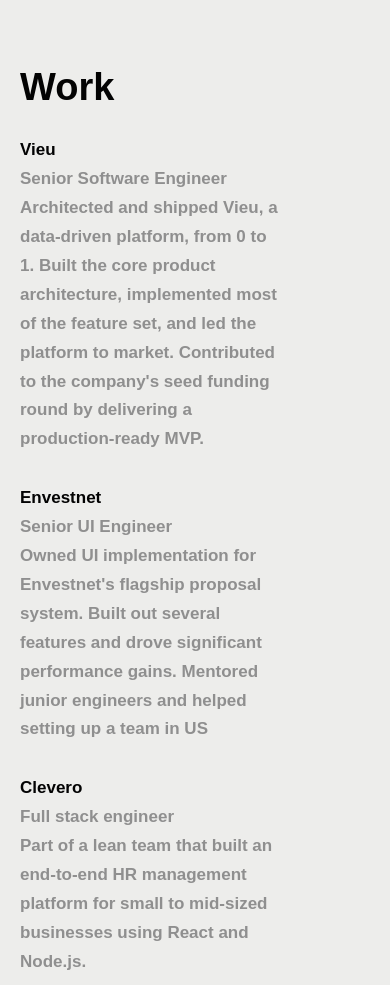
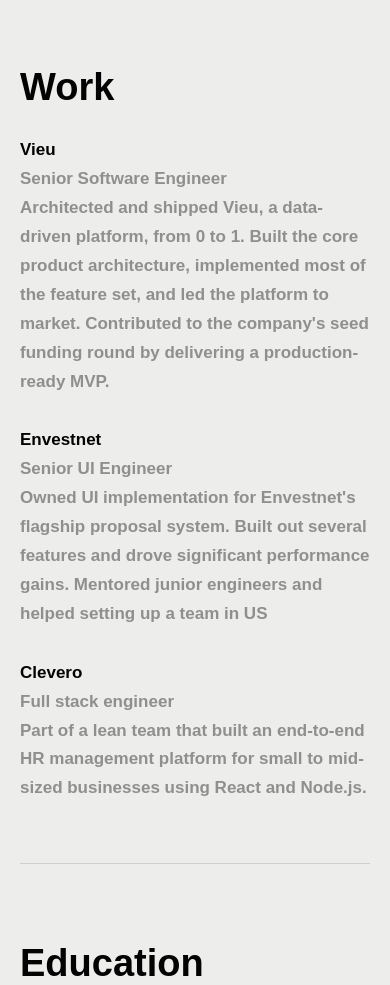
Before and after one commit to gintu/gintu.github.io, an Astro site: page / in a window 390 px wide. Shown: the part 3100-4085 px from the top of the page. Built offline with nearby package versions, Linux system fonts and the light colour scheme; Astro itself is replaced by a stand-in of ours; a web font is replaced by a local one.

Commit message:
more refinements

```diff
--- a/astro.config.mjs
+++ b/astro.config.mjs
@@ -2,4 +2,5 @@ import { defineConfig } from 'astro/config';
 
 export default defineConfig({
   output: 'static',
+  base: '/v2',
 });
--- a/package.json
+++ b/package.json
@@ -10,7 +10,7 @@
     "dev": "astro dev",
     "build": "astro build",
     "preview": "astro preview",
-    "deploy": "astro build && gh-pages -d dist"
+    "deploy": "astro build && gh-pages -d dist --dest v2 --nojekyll"
   },
   "dependencies": {
     "astro": "^5.3.0"
--- a/src/layouts/Layout.astro
+++ b/src/layouts/Layout.astro
@@ -2,8 +2,9 @@
 interface Props {
   title?: string;
 }
-const { title = 'Gintu Tom' } = Astro.props;
+const { title = "Gintu Tom" } = Astro.props;
 ---
+
 <!doctype html>
 <html lang="en">
   <head>
@@ -25,16 +26,16 @@ const { title = 'Gintu Tom' } = Astro.props;
 <style is:global>
   /* Self-hosted Fonts */
   @font-face {
-    font-family: 'Manrope';
-    src: url('/fonts/manrope-v20-latin-600.woff2') format('woff2');
+    font-family: "Manrope";
+    src: url("/fonts/manrope-v20-latin-600.woff2") format("woff2");
     font-weight: 600;
     font-style: normal;
     font-display: swap;
   }
 
   @font-face {
-    font-family: 'Manrope';
-    src: url('/fonts/manrope-v20-latin-800.woff2') format('woff2');
+    font-family: "Manrope";
+    src: url("/fonts/manrope-v20-latin-800.woff2") format("woff2");
     font-weight: 800;
     font-style: normal;
     font-display: swap;
@@ -44,31 +45,99 @@ const { title = 'Gintu Tom' } = Astro.props;
   :root {
     --main-color: #8f8f8f;
     --second-color: #030303;
-    --third-color: #EA728C;
+    --third-color: #ea728c;
     --background-color: #ededeb;
 
     /* Breakpoints */
-    --phone-xs: 20em;    /* 320px */
-    --phone: 37.5em;     /* 600px */
+    --phone-xs: 20em; /* 320px */
+    --phone: 37.5em; /* 600px */
     --tab-port: 56.25em; /* 900px */
-    --tab-land: 75em;    /* 1200px */
+    --tab-land: 75em; /* 1200px */
     --big-desktop: 112.5em; /* 1800px */
   }
 
   /* Reset */
-  html, body, div, span, applet, object, iframe,
-  h1, h2, h3, h4, h5, h6, p, blockquote, pre,
-  a, abbr, acronym, address, big, cite, code,
-  del, dfn, em, img, ins, kbd, q, s, samp,
-  small, strike, strong, sub, sup, tt, var,
-  b, u, i, center,
-  dl, dt, dd, ol, ul, li,
-  fieldset, form, label, legend,
-  table, caption, tbody, tfoot, thead, tr, th, td,
-  article, aside, canvas, details, embed,
-  figure, figcaption, footer, header, hgroup,
-  menu, nav, output, ruby, section, summary,
-  time, mark, audio, video {
+  html,
+  body,
+  div,
+  span,
+  applet,
+  object,
+  iframe,
+  h1,
+  h2,
+  h3,
+  h4,
+  h5,
+  h6,
+  p,
+  blockquote,
+  pre,
+  a,
+  abbr,
+  acronym,
+  address,
+  big,
+  cite,
+  code,
+  del,
+  dfn,
+  em,
+  img,
+  ins,
+  kbd,
+  q,
+  s,
+  samp,
+  small,
+  strike,
+  strong,
+  sub,
+  sup,
+  tt,
+  var,
+  b,
+  u,
+  i,
+  center,
+  dl,
+  dt,
+  dd,
+  ol,
+  ul,
+  li,
+  fieldset,
+  form,
+  label,
+  legend,
+  table,
+  caption,
+  tbody,
+  tfoot,
+  thead,
+  tr,
+  th,
+  td,
+  article,
+  aside,
+  canvas,
+  details,
+  embed,
+  figure,
+  figcaption,
+  footer,
+  header,
+  hgroup,
+  menu,
+  nav,
+  output,
+  ruby,
+  section,
+  summary,
+  time,
+  mark,
+  audio,
+  video {
     margin: 0;
     padding: 0;
     border: 0;
@@ -77,22 +146,47 @@ const { title = 'Gintu Tom' } = Astro.props;
     vertical-align: baseline;
   }
 
-  article, aside, details, figcaption, figure,
-  footer, header, hgroup, menu, nav, section {
+  article,
+  aside,
+  details,
+  figcaption,
+  figure,
+  footer,
+  header,
+  hgroup,
+  menu,
+  nav,
+  section {
     display: block;
   }
 
-  body { line-height: 1; }
-  ol, ul { list-style: none; }
-  blockquote, q { quotes: none; }
-  blockquote:before, blockquote:after,
-  q:before, q:after { content: ''; content: none; }
-  table { border-collapse: collapse; border-spacing: 0; }
+  body {
+    line-height: 1;
+  }
+  ol,
+  ul {
+    list-style: none;
+  }
+  blockquote,
+  q {
+    quotes: none;
+  }
+  blockquote:before,
+  blockquote:after,
+  q:before,
+  q:after {
+    content: "";
+    content: none;
+  }
+  table {
+    border-collapse: collapse;
+    border-spacing: 0;
+  }
 
   /* Base */
   html {
     font-size: 62.5%;
-    font-family: 'Manrope', sans-serif;
+    font-family: "Manrope", sans-serif;
     font-weight: 400;
   }
 
@@ -152,8 +246,12 @@ const { title = 'Gintu Tom' } = Astro.props;
     width: 100%;
   }
 
-  .col-span-4 { grid-column: span 4; }
-  .col-span-8 { grid-column: span 8; }
+  .col-span-4 {
+    grid-column: span 4;
+  }
+  .col-span-8 {
+    grid-column: span 8;
+  }
 
   .col-8-grid {
     display: grid;
@@ -200,7 +298,12 @@ const { title = 'Gintu Tom' } = Astro.props;
   }
 
   @media only screen and (max-width: 31.25em) {
-    .col-span-2 { display: none; }
-    .col-span-8 { grid-column: span 12; }
+    .col-span-2 {
+      display: none;
+    }
+
+    .col-span-6 {
+      grid-column: span 12;
+    }
   }
 </style>
--- a/src/styles/globals.css
+++ /dev/null
@@ -1,299 +0,0 @@
-/* Self-hosted Fonts */
-@font-face {
-  font-family: 'Manrope';
-  src: url('/src/fonts/manrope-v20-latin-600.woff2') format('woff2');
-  font-weight: 600;
-  font-style: normal;
-  font-display: swap;
-}
-
-@font-face {
-  font-family: 'Manrope';
-  src: url('/src/fonts/manrope-v20-latin-800.woff2') format('woff2');
-  font-weight: 800;
-  font-style: normal;
-  font-display: swap;
-}
-
-/* CSS Variables */
-:root {
-  --main-color: #8f8f8f;
-  --second-color: #030303;
-  --third-color: #EA728C;
-  --background-color: #ededeb;
-
-  /* Breakpoints */
-  --phone-xs: 20em;
-  /* 320px */
-  --phone: 37.5em;
-  /* 600px */
-  --tab-port: 56.25em;
-  /* 900px */
-  --tab-land: 75em;
-  /* 1200px */
-  --big-desktop: 112.5em;
-  /* 1800px */
-}
-
-/* Resets */
-/* http://meyerweb.com/eric/tools/css/reset/
-   v2.0 | 20110126
-   License: none (public domain)
-*/
-
-html,
-body,
-div,
-span,
-applet,
-object,
-iframe,
-h1,
-h2,
-h3,
-h4,
-h5,
-h6,
-p,
-blockquote,
-pre,
-a,
-abbr,
-acronym,
-address,
-big,
-cite,
-code,
-del,
-dfn,
-em,
-img,
-ins,
-kbd,
-q,
-s,
-samp,
-small,
-strike,
-strong,
-sub,
-sup,
-tt,
-var,
-b,
-u,
-i,
-center,
-dl,
-dt,
-dd,
-ol,
-ul,
-li,
-fieldset,
-form,
-label,
-legend,
-table,
-caption,
-tbody,
-tfoot,
-thead,
-tr,
-th,
-td,
-article,
-aside,
-canvas,
-details,
-embed,
-figure,
-figcaption,
-footer,
-header,
-hgroup,
-menu,
-nav,
-output,
-ruby,
-section,
-summary,
-time,
-mark,
-audio,
-video {
-  margin: 0;
-  padding: 0;
-  border: 0;
-  font-size: 100%;
-  font: inherit;
-  vertical-align: baseline;
-}
-
-/* HTML5 display-role reset for older browsers */
-article,
-aside,
-details,
-figcaption,
-figure,
-footer,
-header,
-hgroup,
-menu,
-nav,
-section {
-  display: block;
-}
-
-body {
-  line-height: 1;
-}
-
-ol,
-ul {
-  list-style: none;
-}
-
-blockquote,
-q {
-  quotes: none;
-}
-
-blockquote:before,
-blockquote:after,
-q:before,
-q:after {
-  content: '';
-  content: none;
-}
-
-table {
-  border-collapse: collapse;
-  border-spacing: 0;
-}
-
-
-/* Base Styles */
-html {
-  font-size: 62.5%;
-  font-family: 'Manrope', sans-serif;
-  font-weight: 400;
-}
-
-body {
-  box-sizing: border-box;
-  background: var(--background-color);
-  color: var(--main-color) !important;
-  margin: 0;
-}
-
-/* Typography */
-h1 {
-  font-size: clamp(4.2rem, 12vw + 1rem, 8.6rem);
-  font-weight: 800;
-  line-height: 120%;
-}
-
-h2 {
-  font-size: 3.8rem;
-  font-weight: 600;
-}
-
-h3 {
-  font-size: 2.5rem;
-  font-weight: 600;
-  line-height: 180%;
-}
-
-h4 {
-  font-weight: 600;
-  font-size: 16px;
-}
-
-p {
-  font-weight: 600;
-  line-height: 170%;
-  font-size: 1.7rem;
-}
-
-a {
-  font-size: 1.6rem;
-  font-weight: 600;
-  text-decoration: none;
-}
-
-a:hover {
-  transition: all 0.3s ease-in-out;
-}
-
-/* Grid System */
-.grid-container {
-  display: grid;
-  grid-template-columns: repeat(12, 1fr);
-  gap: 3rem;
-  grid-auto-rows: auto;
-  margin: auto;
-  width: 100%;
-}
-
-.col-span-4 {
-  grid-column: span 4;
-}
-
-.col-span-8 {
-  grid-column: span 8;
-}
-
-.col-8-grid {
-    display: grid;
-    grid-template-columns: repeat(8, 1fr);
-    gap: 1rem;
-    margin:auto;
-}
-
-.col-span-2 {
-    grid-column: span 2;
-    margin-bottom: 2rem;
-}
-.col-span-6 {
-    grid-column: span 6;
-    margin-bottom: 2rem;
-}
-
-@media only screen and (min-width: 56.25em) and (max-width: 68.75em) {
-   .col-span-2 {
-        /* This applies only between 900px and 1100px */
-        grid-template-columns: repeat(3, 1fr);
-    }
-}
-
-
-.section {
-  margin-top: 3rem;
-  margin-bottom: 8rem;
-  max-width: 1440px;
-  margin-left: auto;
-  margin-right: auto;
-  padding: 0 2rem;
-}
-
-.text-black {
-  color: var(--second-color);
-  font-weight: 800;
-}
-
-@media only screen and (max-width: 56.25em) {
-  .col-span-4,
-  .col-span-8 {
-    grid-column: span 12;
-  }
-}
-
-@media only screen and (max-width: 31.25em) {
-  .col-span-2 {
-    display: none;
-  }
-  .col-span-8 {
-    grid-column: span 12;
-  }
-}
```
Also changed, not shown: 1 other file.
